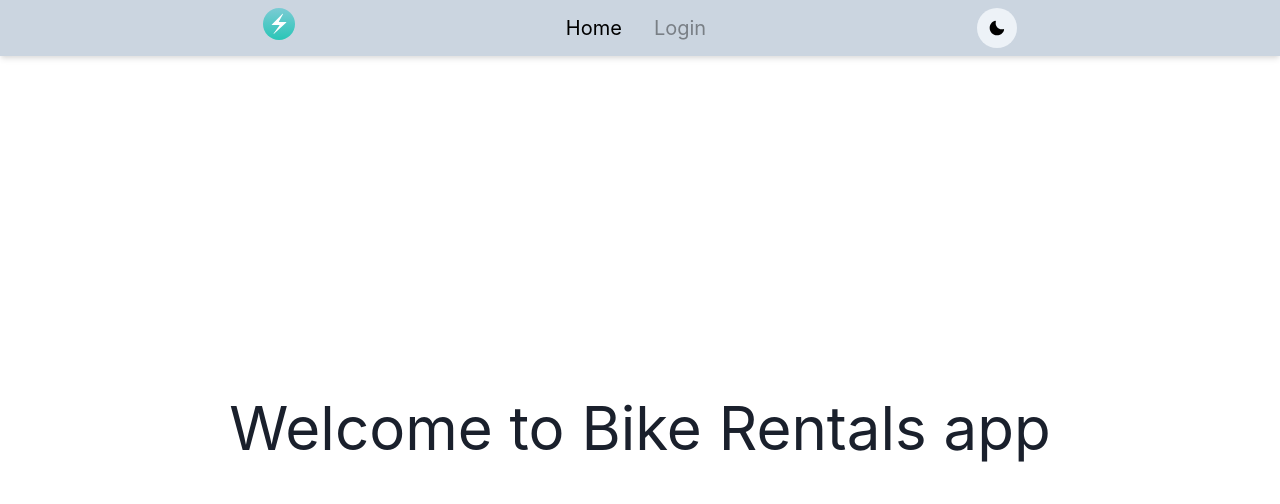
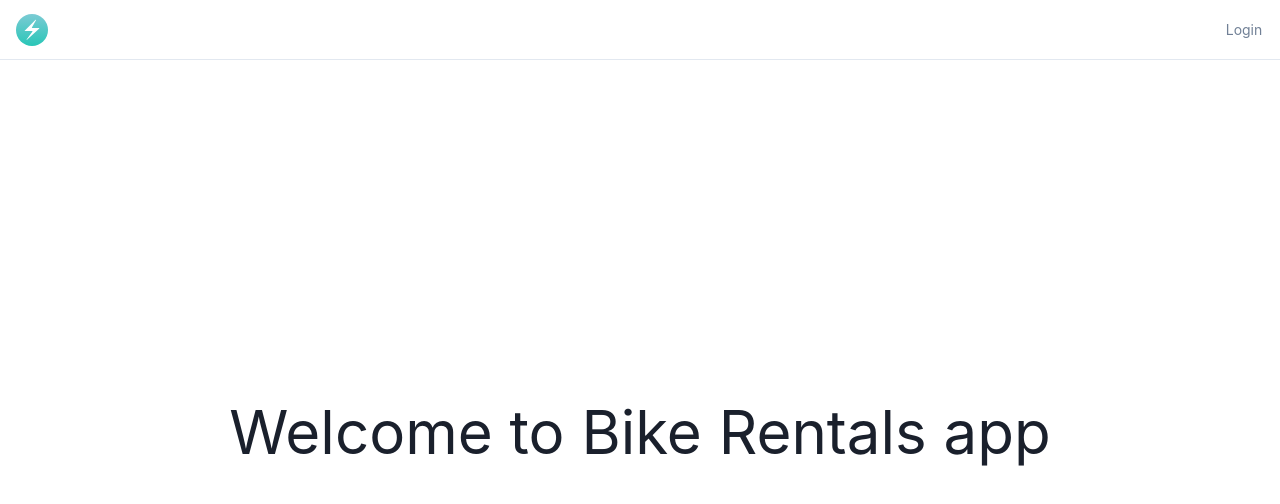
Before and after one commit to rugarcialopez/bike-rentals, a React (Create React App) app: page / in a window 1280 px wide. Shown: the top 504 px of the page. Built offline with nearby package versions, Linux system fonts and the light colour scheme.

Commit message:
Add a new NavBar

```diff
--- a/src/components/Auth/LoginForm.tsx
+++ b/src/components/Auth/SignInForm.tsx
@@ -83,7 +83,7 @@
           boxShadow='sm'
           _hover={{ boxShadow: 'md' }}
           _active={{ boxShadow: 'lg' }}>
-          Login
+          Sign in!
         </Button>
       </Box>
     </Stack>
--- a/src/components/Layout.tsx
+++ b/src/components/Layout.tsx
@@ -1,7 +1,6 @@
 import { Flex } from "@chakra-ui/react";
 import React from "react";
 import NavBar from "./NavBar";
-
 
 const Layout: React.FC = (props) => {
   return (
--- a/src/components/NavBar.tsx
+++ b/src/components/NavBar.tsx
@@ -1,92 +1,218 @@
-import React from "react";
+import {
+  Box,
+  Flex,
+  Text,
+  IconButton,
+  Button,
+  Stack,
+  Collapse,
+  Link,
+  Popover,
+  PopoverTrigger,
+  useColorModeValue,
+  useBreakpointValue,
+  useDisclosure,
+  Image,
+} from '@chakra-ui/react';
+import {
+  HamburgerIcon,
+  CloseIcon,
+} from '@chakra-ui/icons';
+import React from 'react';
+import logo from "../logo.svg";
+import { useHistory, Link as ReactLink } from 'react-router-dom';
+import { useContext } from 'react';
+import AuthContext from '../store/auth-context';
 
-import {
-	Flex,
-	Stack,
-	useColorMode,
-	Box,
-	Image,
-  IconButton
-} from "@chakra-ui/react";
-import { useLocation } from "react-router-dom";
-import { Link } from "react-router-dom";
-import { MoonIcon, SunIcon } from "@chakra-ui/icons";
-import logo from "../logo.svg";
-import { useContext } from "react";
-import AuthContext from "../store/auth-context";
+export default function NavBar() {
+  const { isOpen, onToggle } = useDisclosure();
+  const history = useHistory();
+  const authContext = useContext(AuthContext);
 
-const NavBar: React.FC = props => {
-	const { colorMode, toggleColorMode } = useColorMode();
-	const bgColor = { light: 'gray.300', dark: 'gray.600' };
-	const textColor = { light: 'black', dark: 'gray.100' };
-	const authContext = useContext(AuthContext);
-  const location = useLocation();
+  const loginHandler = () => {
+    history.push('/login');
+  }
+
+  const logoutHandler = () => {
+    authContext.logout();
+    history.push('/');
+  }
 
   return (
+    <Box>
       <Flex
         w='100vw'
-			bg={bgColor[colorMode]}
-			align='center'
-			color={textColor[colorMode]}
-			justify='center'
-			alignItems='center'
-			fontSize={['md', 'lg', 'xl', 'xl']}
-			h='7vh'
-			boxShadow='md'
-			p={2}>
-			<Flex w={['100vw', '100vw', '80vw', '80vw']} justify='space-around'>
-				<Box>
+        bg={useColorModeValue('white', 'gray.800')}
+        color={useColorModeValue('gray.600', 'white')}
+        minH={'60px'}
+        py={{ base: 2 }}
+        px={{ base: 4 }}
+        borderBottom={1}
+        borderStyle={'solid'}
+        borderColor={useColorModeValue('gray.200', 'gray.900')}
+        align={'center'}>
+        {
+          authContext.isLoggedIn &&
+          <Flex
+            flex={{ base: 1, md: 'auto' }}
+            ml={{ base: -2 }}
+            display={{ base: 'flex', md: 'none' }}>
+            <IconButton
+              onClick={onToggle}
+              icon={
+                isOpen ? <CloseIcon w={3} h={3} /> : <HamburgerIcon w={5} h={5} />
+              }
+              variant={'ghost'}
+              aria-label={'Toggle Navigation'}
+            />
+          </Flex>
+        }
+        <Flex flex={{ base: 1 }} justify={{ base: 'center', md: 'start' }}>
+          <Text
+            textAlign={useBreakpointValue({ base: 'center', md: 'left' })}
+            fontFamily={'heading'}
+            color={useColorModeValue('gray.800', 'white')}>
             <Image h='4vh' src={logo} alt='Logo of Bike rentals' />
-				</Box>
+          </Text>
+
+          {
+            authContext.isLoggedIn &&
+            <Flex display={{ base: 'none', md: 'flex' }} ml={10}>
+              <DesktopNav role={authContext.role}/>
+            </Flex>
+          }
+        </Flex>
+
         <Stack
-					spacing={8}
-					color={textColor[colorMode]}
-					justify='center'
-					align='center'
-					isInline>
+          flex={{ base: 1, md: 0 }}
+          justify={'flex-end'}
+          direction={'row'}
+          spacing={6}>
           {
             !authContext.isLoggedIn &&
-						<Box
-							position='relative'
-							opacity={location.pathname !== '/' ? 0.4 : 1}>
-							<Link to='/'>
-								Home
-							</Link>
-						</Box>
-					}
-					{
-						!authContext.isLoggedIn &&
-						<Box
-							position='relative'
-							opacity={location.pathname !== '/login' ? 0.4 : 1}>
-							<Link to='/login'>
+            <Button
+              onClick={loginHandler}
+              as={'a'}
+              fontSize={'sm'}
+              fontWeight={400}
+              variant={'link'}>
               Login
-							</Link>
-						</Box>
+            </Button>
           }
           {
             authContext.isLoggedIn &&
-						<Box
-							position='relative'
-							opacity={location.pathname !== '/bikes' ? 0.4 : 1}>
-							<Link to='/bikes'>
-								Bikes
-							</Link>
-						</Box>
+            <Button
+              onClick={logoutHandler}
+              as={'a'}
+              fontSize={'sm'}
+              fontWeight={400}
+              variant={'link'}>
+              Logout
+            </Button>
           }
         </Stack>
-				<Box>
-					<IconButton
-						rounded='full'
-            aria-label="Color Mode"
-						onClick={toggleColorMode}
-						icon={colorMode === 'light' ? <MoonIcon/> : <SunIcon/>}>
-						Change Color Mode
-					</IconButton>
+      </Flex>
+
+      {
+        authContext.isLoggedIn &&
+        <Collapse in={isOpen} animateOpacity>
+          <MobileNav role={authContext.role}/>
+        </Collapse>
+      }
     </Box>
-			</Flex>
-		</Flex>
+  );
+}
+
+const DesktopNav: React.FC<{role: string}> = (props) => {
+  const linkColor = useColorModeValue('gray.600', 'gray.200');
+  const linkHoverColor = useColorModeValue('gray.800', 'white');
+  return (
+    <Stack direction={'row'} spacing={4}>
+      {NAV_ITEMS.map((navItem) => {
+        const { roles } = navItem;
+        const { role } = props;
+        if (roles.includes(role)) {
+          return <Box key={navItem.label}>
+                  <Popover trigger={'hover'} placement={'bottom-start'}>
+                    <PopoverTrigger>
+                      <Link
+                        p={2}
+                        as={ReactLink}
+                        to={navItem.to}
+                        fontSize={'sm'}
+                        fontWeight={500}
+                        color={linkColor}
+                        _hover={{
+                          textDecoration: 'none',
+                          color: linkHoverColor,
+                        }}>
+                        {navItem.label}
+                      </Link>
+                    </PopoverTrigger>
+                  </Popover>
+                </Box>
+        } else {
+          return null;
+        }
+      })}
+    </Stack>
   );
 };
 
-export default NavBar;
+const MobileNav: React.FC<{ role: string }> = (props) => {
+  return (
+    <Stack
+      bg={useColorModeValue('white', 'gray.800')}
+      p={4}
+      display={{ md: 'none' }}>
+      {NAV_ITEMS.map((navItem: NavItem) => {
+        if (navItem.roles.includes(props.role)) {
+          return  <MobileNavItem key={navItem.label} {...navItem} />
+        } else {
+          return null;
+        }
+      })}
+    </Stack>
+  );
+};
+
+const MobileNavItem = ({ label, to }: NavItem) => {
+  return (
+    <Stack spacing={4}>
+      <Flex
+        py={2}
+        as={ReactLink}
+        to={to}
+        justify={'space-between'}
+        align={'center'}
+        _hover={{
+          textDecoration: 'none',
+        }}>
+        <Text
+          fontWeight={600}
+          color={useColorModeValue('gray.600', 'gray.200')}>
+          {label}
+        </Text>
+      </Flex>
+    </Stack>
+  );
+};
+
+interface NavItem {
+  label: string;
+  to: string;
+  roles: string[];
+}
+
+const NAV_ITEMS: Array<NavItem> = [
+  {
+    label: 'Bikes',
+    to: '/bikes',
+    roles: ['manager', 'user']
+  },
+  {
+    label: 'Users',
+    to: '/users',
+    roles: ['manager']
+  },
+];
--- a/src/pages/Auth.tsx
+++ b/src/pages/Auth.tsx
@@ -1,7 +1,7 @@
 import { Tabs,  TabList, Tab, TabPanels, TabPanel, Box, useColorMode} from "@chakra-ui/react";
 import React from "react";
 
-import LoginForm from "../components/Auth/LoginForm";
+import LoginForm from "../components/Auth/SignInForm";
 import SignUpForm from "../components/Auth/SignupForm";
 
 const Auth = () => {
@@ -16,7 +16,7 @@
       <Tabs variant='enclosed-colored' isFitted m={4}>
         <TabList>
           <Tab>Sign Up</Tab>
-          <Tab>Login</Tab>
+          <Tab>Sign In</Tab>
         </TabList>
         <TabPanels mt={3}>
           <TabPanel>
```
Lines whose indentation alone changed are shown as unchanged.
